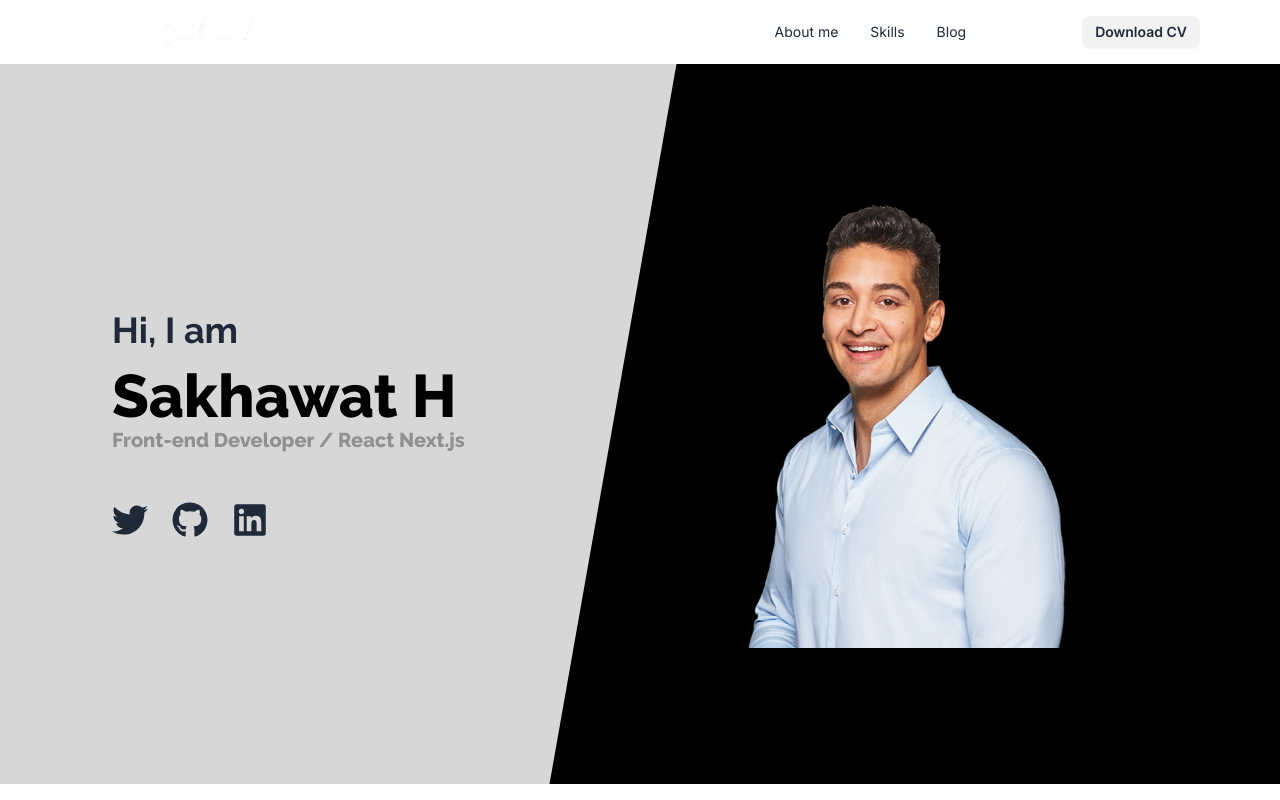
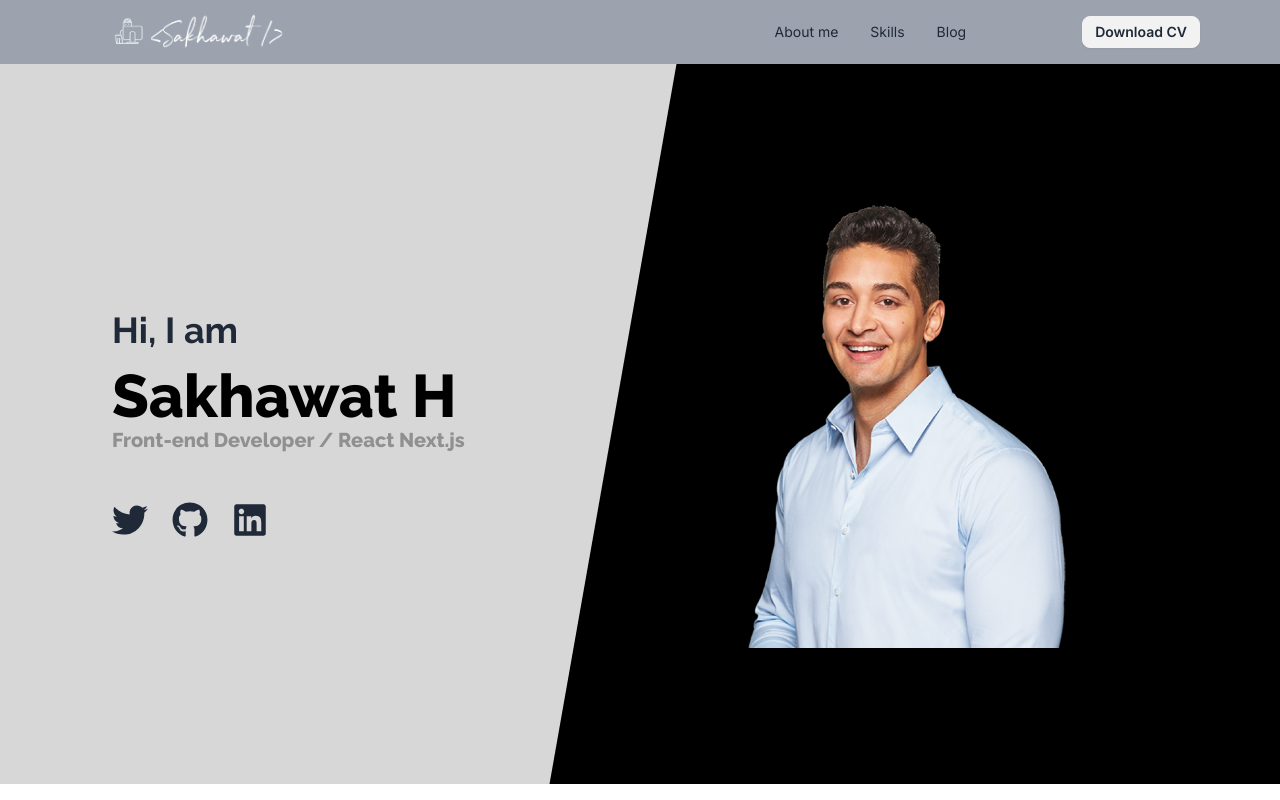
Before and after one commit to Sakhawat71/sakhawat, a Next.js app: page / in a window 1280 px wide. Built offline with nearby package versions, Linux system fonts and the light colour scheme.

Commit message:
navbar -> minor change

```diff
--- a/src/components/Navbar/Navbar.jsx
+++ b/src/components/Navbar/Navbar.jsx
@@ -12,7 +12,7 @@ const Navbar = () => {
     </>
 
     return (
-        <div className="navbar h-16 text-balck lg:px-20">
+        <div className="navbar bg-gray-400 h-16 text-balck lg:px-20">
 
             <div className="navbar-start">
 
@@ -36,17 +36,6 @@ const Navbar = () => {
                 </div>
             </div>
 
-            {/* <div className="navbar-end bg-yellow-400 -skew-x-12 translate-x-7">
-
-            <div className="skew-x-12 flex items-center space-x-4">
-                <ul className="menu menu-horizontal px-1 hidden lg:flex mr-20">
-                    {navLink}
-                </ul>
-                <button className="btn btn-sm">Download CV</button>
-            </div>
-        </div>
-        */}
-
             <div className="navbar-end">
 
                 <div className=" flex items-center space-x-4">
```
